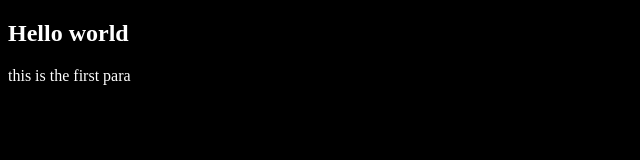
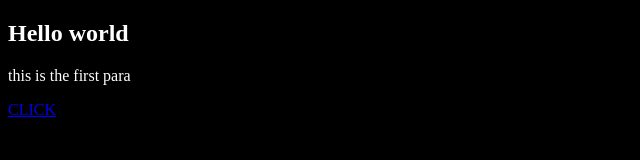
Before and after one commit to RyaTamil/MY_first_project, a plain HTML site: page index.html in a window 1280 px wide. Shown: the full height of the page, 0-640 px from the left. Drawn offline with Linux system fonts and the light colour scheme.

Commit message:
Update index.html

```diff
--- a/index.html
+++ b/index.html
@@ -11,7 +11,7 @@
     <section>
         <h1>Hello world</h1>
         <p>this is the first para </p>
-        <a href="https://www.google.com/"></a>
+        <a href="https://www.google.com/">CLICK</a>
     </section>
 
 
```
